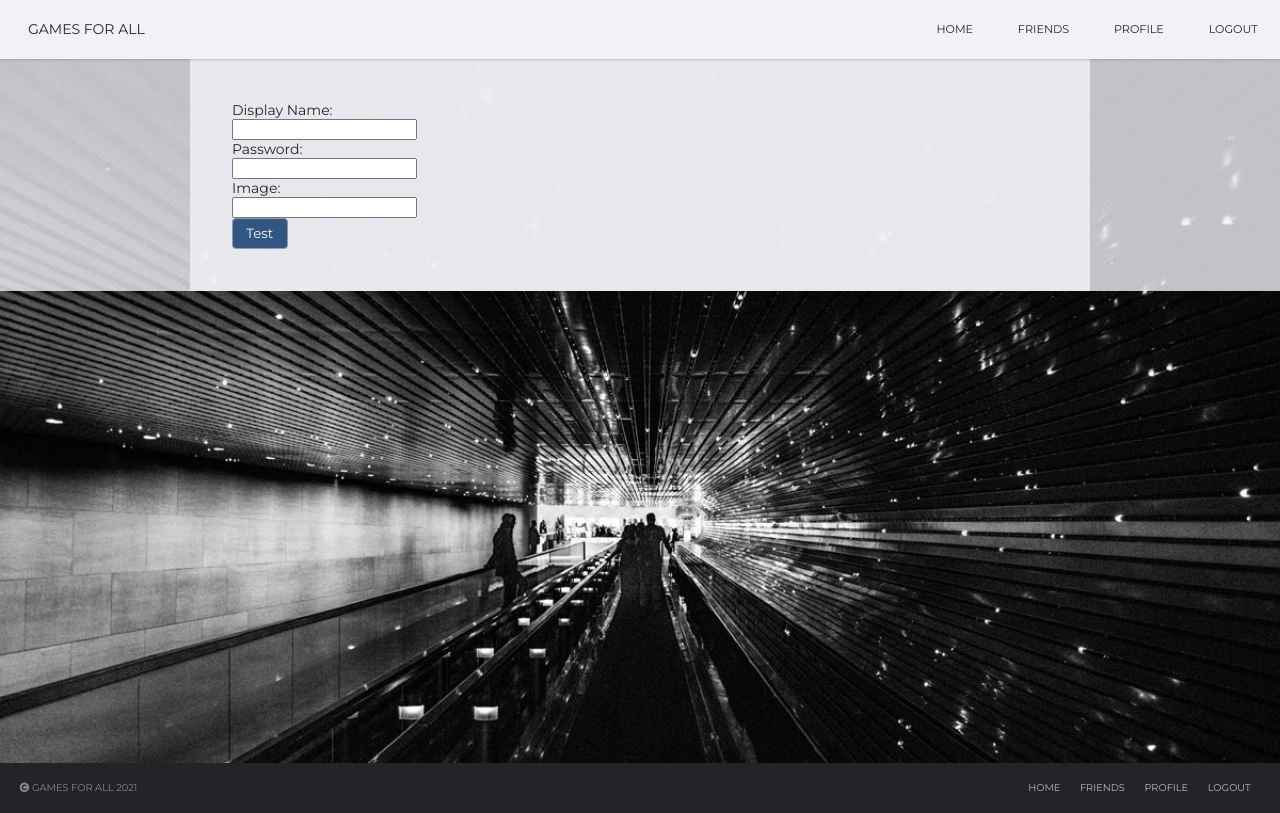
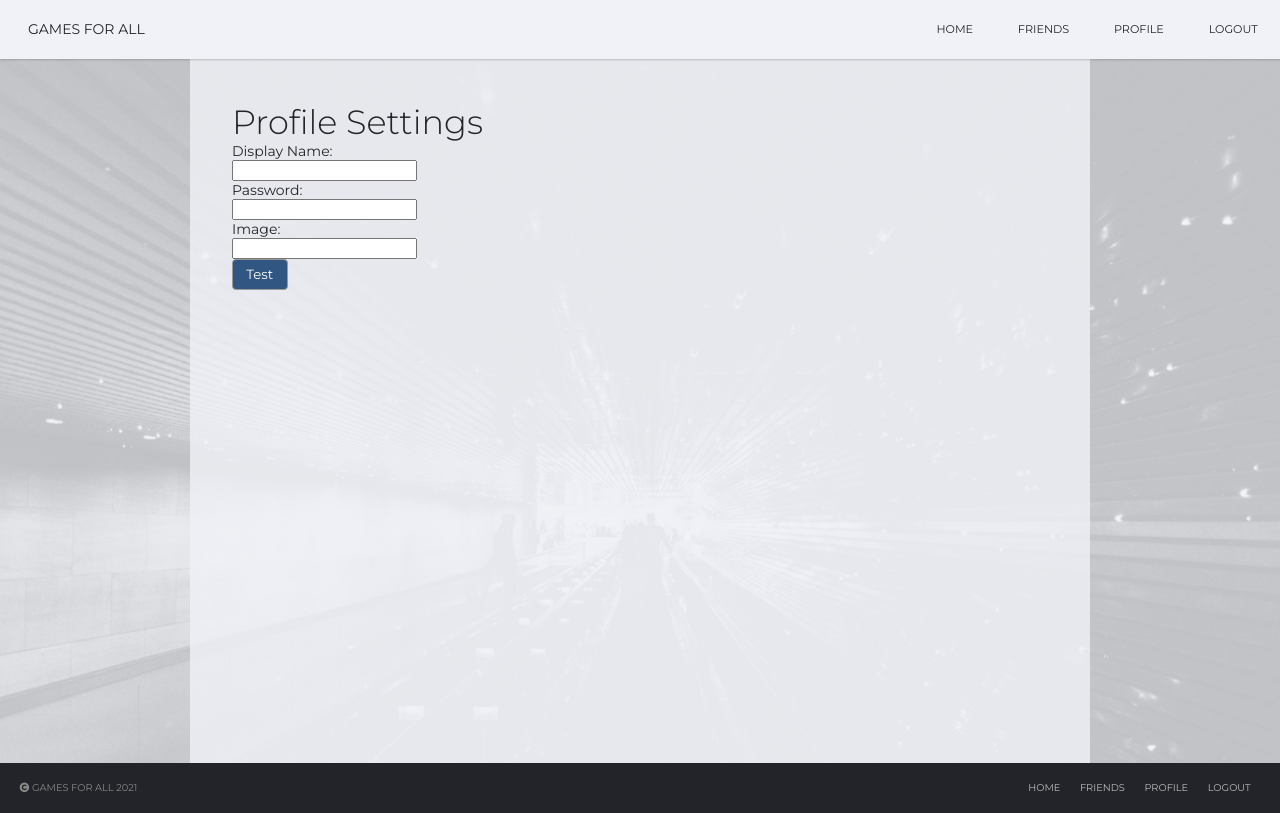
Before and after one commit to computingforall/G4A, a website: page public/profile.html in a window 1280 px wide. Drawn offline with nearby package versions, Linux system fonts and the light colour scheme.

Commit message:
fixed global css heights

```diff
--- a/public/css/global.css
+++ b/public/css/global.css
@@ -36,7 +36,7 @@ main {
 
 #page {
     background-color:#f0f2f7cc;
-    height: 100%;
+    min-height: 88vh;
     width:100%;
     max-width:900px;
     margin:auto;
--- a/public/js/profile.js
+++ b/public/js/profile.js
@@ -17,7 +17,7 @@ $(document).ready(
             <button type="submit" class="apply-settings">Test</button>
         </form>
         `;
-        $(profile_settings).prependTo('#page');
+        $(profile_settings).appendTo('#page');
 
         $('#apply-settings-form').on('submit', function(e) {
                 e.preventDefault();
--- a/public/profile.html
+++ b/public/profile.html
@@ -22,7 +22,7 @@
         <main>
             <div class="overlay">
                 <div id="page">
-
+                    <h1>Profile Settings</h1>
                 </div>
             </div>
         </main>
```
